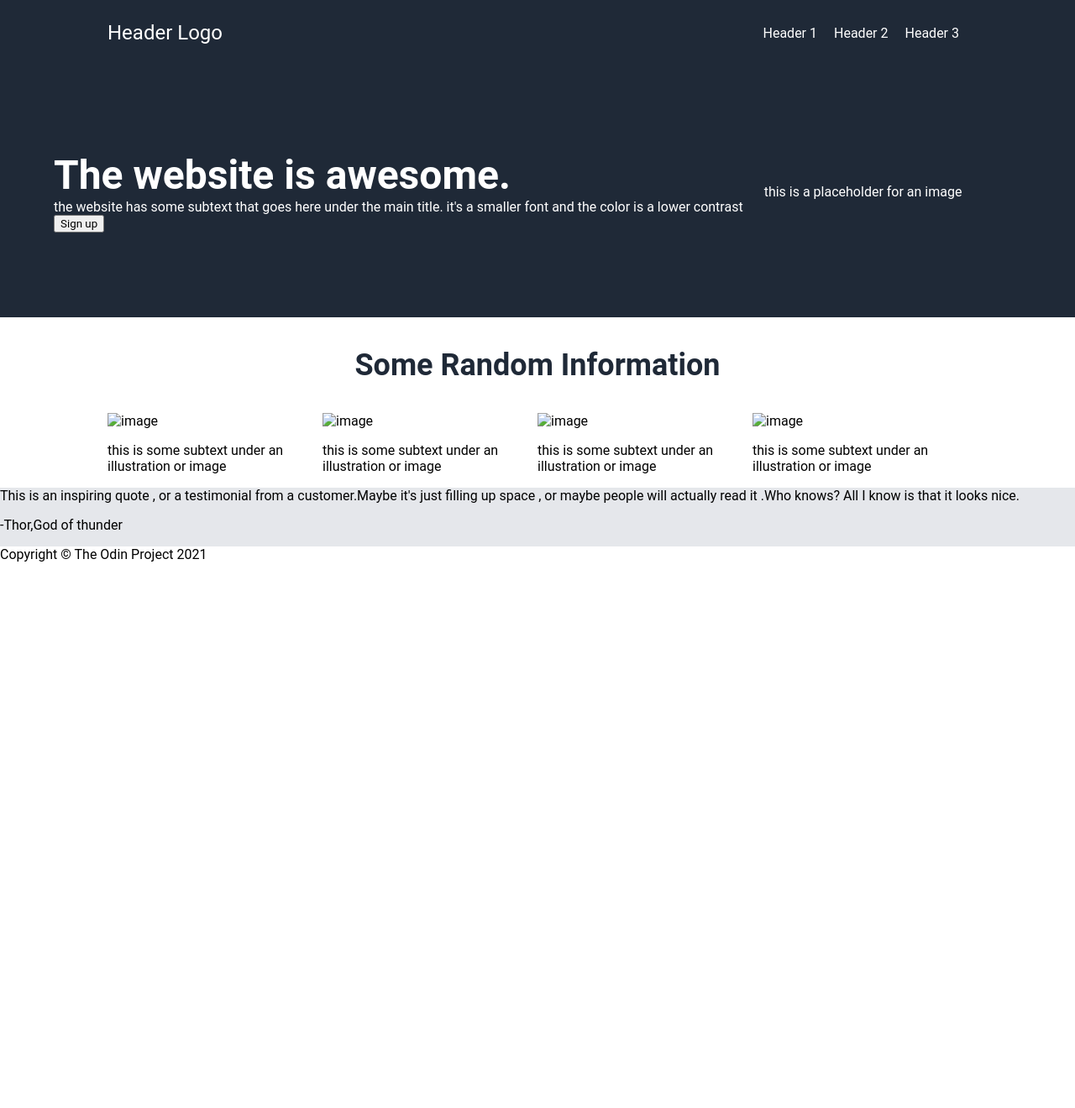
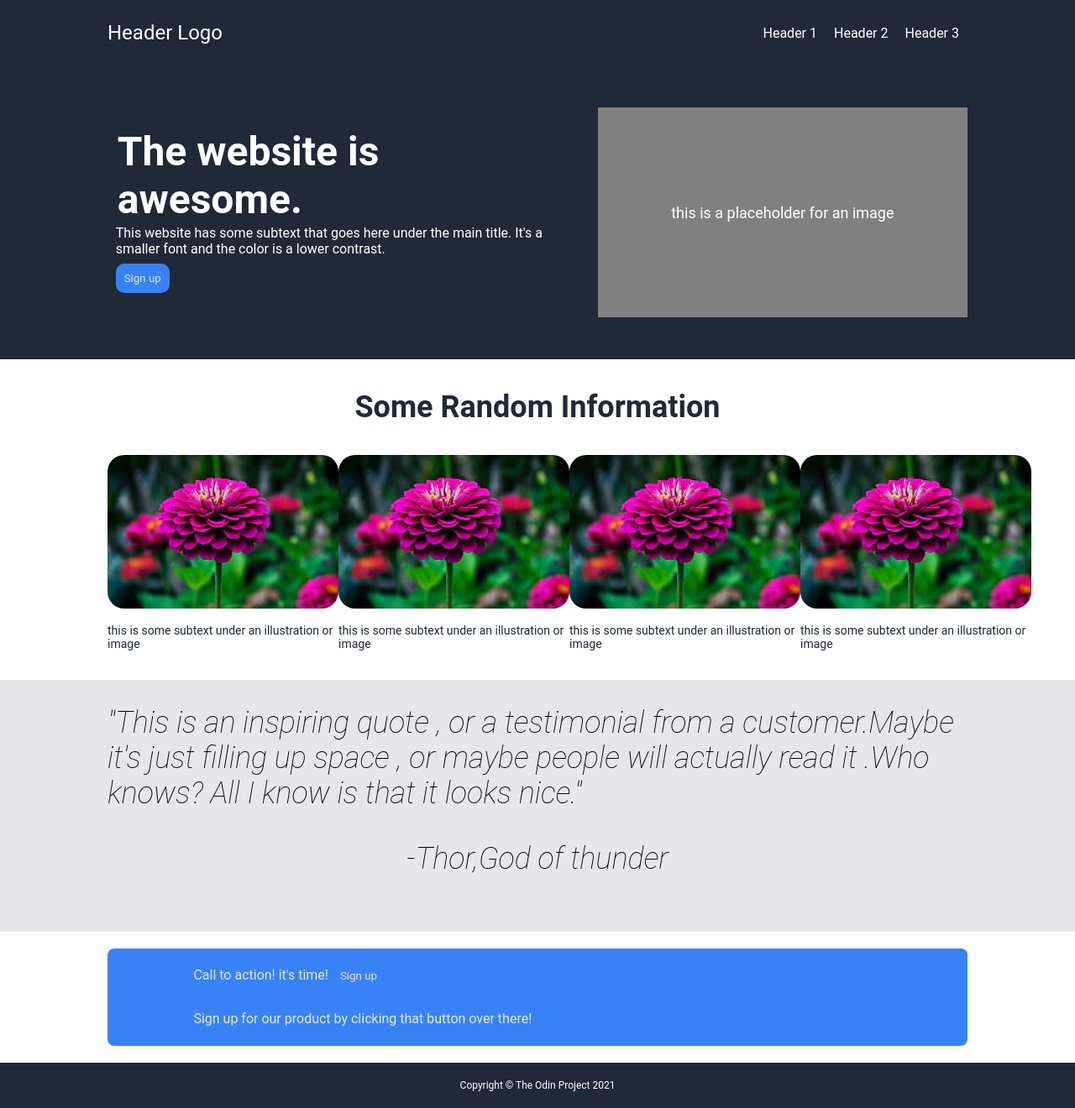
Before and after one commit to Dilip2406/landing-page, a plain HTML site: page index.html in a window 1280 px wide. Shown: the whole page at 84% size. Before the commit the page ends 800 px from the top, so only its background shows below. Drawn offline with Linux system fonts and the light colour scheme.

Commit message:
updated css

```diff
--- a/index.html
+++ b/index.html
@@ -20,10 +20,10 @@
     </div>
     <div class="content1">
         <div class="signup">
-            <div>The website is
+            <div>The website is <br>
                 awesome. </div>
-            <span>the website has some subtext that goes here under the main title. it's a smaller font  and the color is a lower contrast </span>
-            <br><input type="button" name="signup" value="Sign up">
+            <span>This website has some subtext that goes here under the main title. It's a smaller font  and the color is a lower contrast. </span>
+            <br><input type="button" name="signup" value="Sign up" class="inp">
         </div>
         <div class="place">
             this is a placeholder for an image
@@ -35,37 +35,38 @@
         <p class="para">Some Random Information</p>
         <div class="wrap">
             <div class="block1">
-                <img src=""alt="image">
+                <img src="./img.jpeg"alt="image">
                 <p class="para1">this is some subtext under an illustration or image</p>
             </div>
 
             <div class="block2">
-                <img src=""alt="image">
+                <img src="./img.jpeg"alt="image">
                 <p class="para1">this is some subtext under an illustration or image </p>
 
             </div>
             <div class="block3">
-                <img src=""alt="image">
+                <img src="./img.jpeg"alt="image">
                 <p class="para1">this is some subtext under an illustration or image </p>
             </div>
             <div class="block4">
-                <img src=""alt="image">
+                <img src="./img.jpeg"alt="image">
                 <p class="para1">this is some subtext under an illustration or image</p>
             </div>
         </div>
     </div>
     <div class="content3">
-        This is an inspiring quote , or a testimonial from a customer.Maybe it's  just filling up space , or maybe people will actually read it .Who knows?
-        All I know is that it looks nice.
+        "This is an inspiring quote , or a testimonial from a customer.Maybe it's  just filling up space , or maybe people will actually read it .Who knows?
+        All I know is that it looks nice."
         <p class="author">-Thor,God of thunder</p>
     </div>
     <div class="content4">
         <div class="calltoa">
-
+            <span id="1">Call to action! it's time! <input type="button" name="signup" value="Sign up" class="inp inp1"> </span>
+            <p id="2">Sign up for our product by clicking that button over there!</p>
         </div>
     </div>
     <div class="footer">
-        Copyright &copy; The Odin Project 2021
+        Copyright   &copy;  The Odin Project 2021
     </div>
 </body>
 </html>
--- a/style.css
+++ b/style.css
@@ -41,10 +41,10 @@ body{
     background-color: #1F2937;
     color: white;
     display: flex;
-    flex-grow: 1;
-    flex-shrink: 1;
     flex-basis: 300px;
     align-items: center;
+    padding:25px;
+    padding-right: 10%;
 
 
 
@@ -55,19 +55,46 @@ body{
     margin-right: 10%;
 }
 .signup{
-    margin-left: 5%;
 
+    padding: 25px;
+    padding-left: 10%;
+    flex:1 1 auto;
+}
+.inp{
+    background-color:#3882F6;
+    border:5px;
+    border-radius:10px;
+    color: #E5E7EB;
+    padding:10px;
+    margin:8px;
+    margin-left: 0;
+}
+#1 .inp{
+    border: 3px;
+    border-color: #E5E7EB;
 }
 .signup div{
     font-size: 48px;
     font-weight: bolder;
+    padding:2px;
 
 }
 .place{
     display: flex;
+    margin-left:25px;
+    background-color:grey ;
+    font-size: 18px;
+    justify-content: center;
     align-items: center;
-    margin-left:25px;
-    text-align: center;
+    flex-grow: 1;
+    flex-shrink: 1;
+    flex-basis: 700px;
+    height:250px;
+
+}
+img{
+    border:5px #3882F6;
+    border-radius: 20px;
 }
 .para{
     color: #1F2937;
@@ -76,6 +103,65 @@ body{
     font-weight: bolder;
 
 }
+.para1{
+    font-size: 14px;
+    color:#1F2937;
+    margin-bottom: 35px;
+}
 .content3{
+    display: flex;
     background-color: #E5E7EB;
+    padding-left: 10%;
+    padding-right: 10%;
+    padding-top: 30px;
+    padding-bottom: 30px;
+    justify-content: center;
+    align-items: center;
+    flex-direction:column;
+    font-size: 36px;
+    font-style: italic;
+    font-weight: lighter;
 }
+
+.content4{
+    padding-left: 10%;
+    padding-right: 10%;
+    color: #E5E7EB
+
+
+}
+.calltoa{
+    background-color: #3882F6;
+    padding-left: 10%;
+    padding-right: 10%;
+    padding-bottom:7px;
+    padding-top: 7px;
+    margin-top: 20px;
+    margin-bottom: 20px;
+    border-radius:8px;
+
+
+}
+.inp.inp1{
+    justify-self: flex-end;
+
+
+}
+#1{
+    display: flex;
+    margin-top: 0;
+
+}
+#2
+{
+
+}
+.footer{
+    text-align: center;
+    background-color: #1F2937;
+    color: white;
+    margin:auto 0;
+    padding-top: 20px;
+    padding-bottom: 20px;
+    font-size: 12px;
+}
```
Also changed, not shown: img.jpeg (added).
